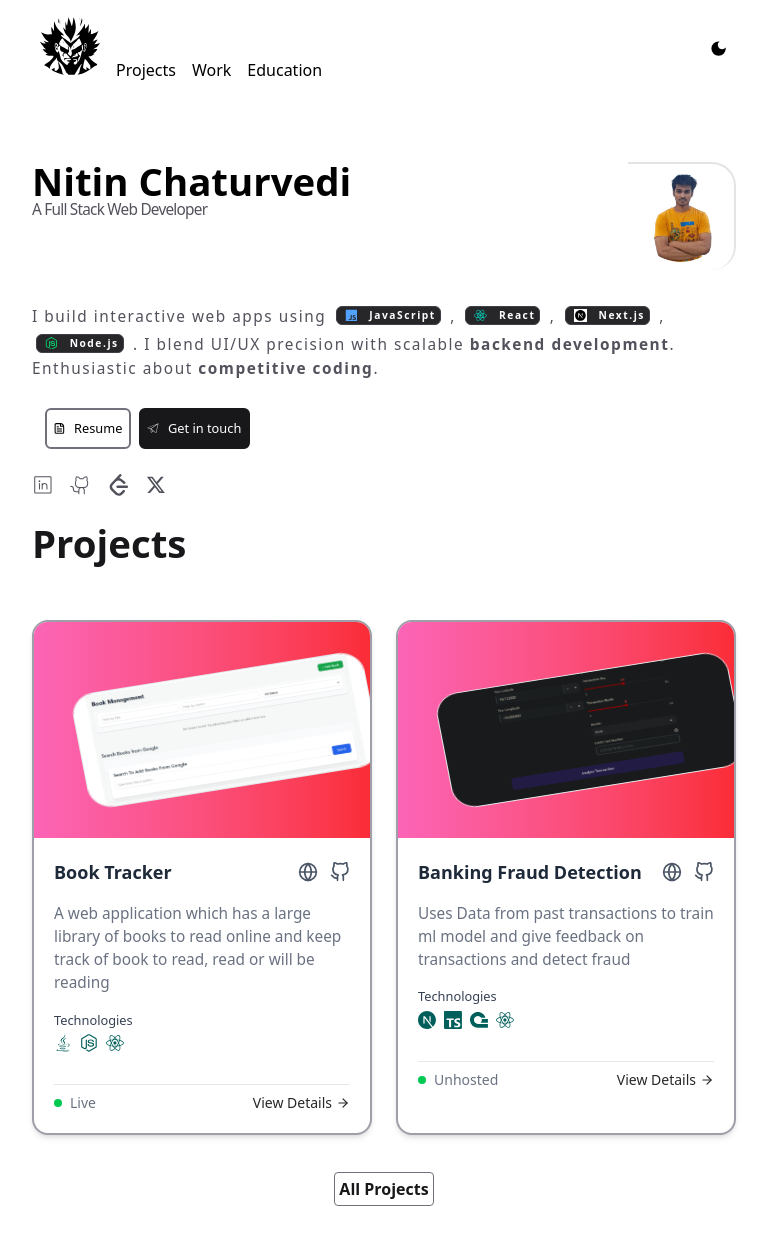
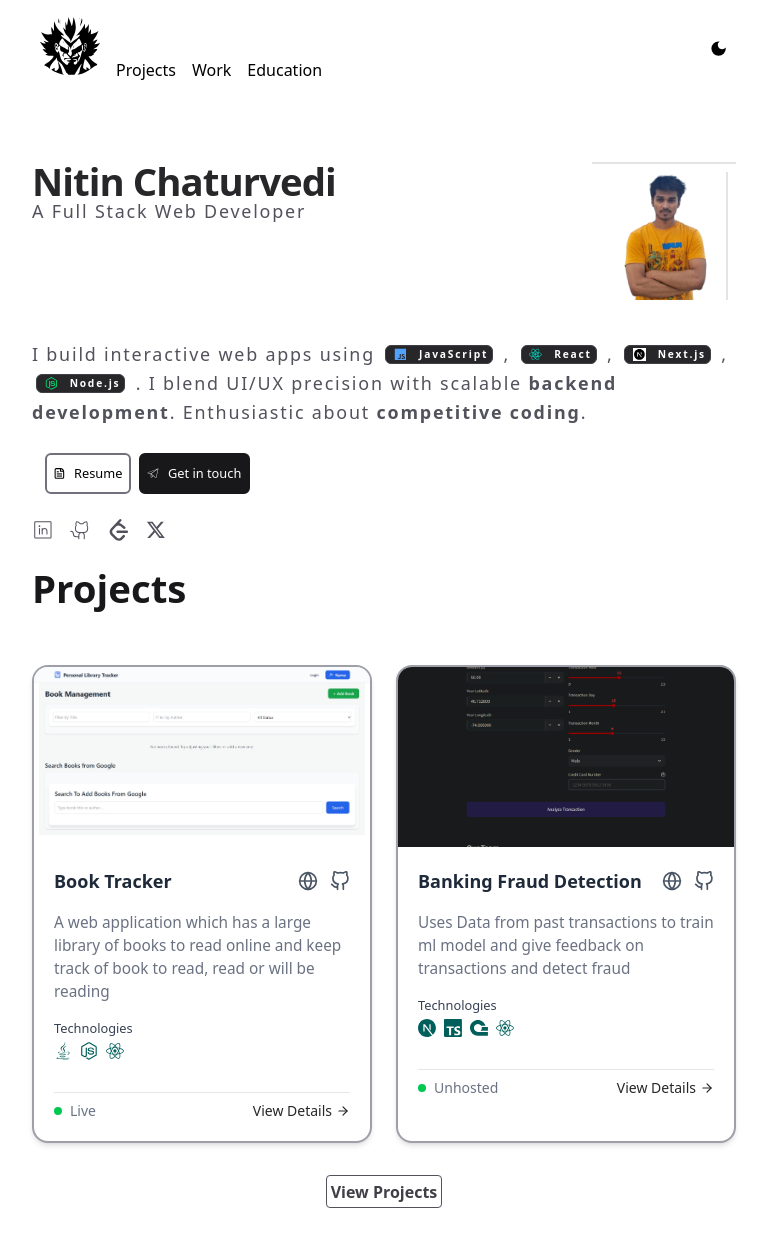
Before and after one commit to chaturvedinitin/PortfolioNitinChaturvedi, a React (Vite) app in the folder frontend/: page / in a window 1280 px wide. Shown: the whole page, without its empty margins (256-1023 px from the left). Built offline with nearby package versions, Linux system fonts and the light colour scheme.

Commit message:
Made some changes

```diff
--- a/frontend/src/components/Card.jsx
+++ b/frontend/src/components/Card.jsx
@@ -6,14 +6,13 @@ const Card = ({ project }) => {
   return (
     <div className="bg-white rounded-2xl shadow-md overflow-hidden hover:shadow-lg transition-shadow duration-300 border-2 border-zinc-400">
       {/* Project Image */}
-      <div className='bg-gradient-to-r from-pink-400 to-red-500 p-5'>
+
       <img
         src={image}
         alt={`${title} project screenshot`}
-        className="w-full h-[10vw] object-cover border border-zinc-200 rounded-3xl m-6 -rotate-z-10 -rotate-x-25 hover:blur-xs transform duration-500 ease-in-out"
+        className="w-full h-[14vw] object-cover hover:scale-120 transform duration-500 ease-in-out"
       />
 
-      </div>
 
       {/* Project Details */}
       <div className="flex flex-col justify-around p-5 space-y-4">
--- a/frontend/src/pages/Introduction.jsx
+++ b/frontend/src/pages/Introduction.jsx
@@ -43,20 +43,20 @@ const Introduction = () => {
         <div className='flex flex-col p-4 md:p-6 lg:p-8 min-h-screen'>
             <div className='flex flex-col md:flex-row'>
                 <div className='flex flex-col order-2 md:order-1'>
-                    <span className='text-4xl sm:text-5xl md:text-6xl lg:text-[3vw] font-bold'>Nitin Chaturvedi</span>
-                    <span className='text-lg sm:text-xl md:text-2xl lg:text-[1.2vw] text-zinc-600 tracking-tighter'>A Full Stack Web Developer</span>
+                    <span className='text-4xl sm:text-5xl md:text-6xl lg:text-[3vw] font-extrabold tracking-tight text-zinc-800'>Nitin Chaturvedi</span>
+                    <span className='text-lg sm:text-xl md:text-2xl lg:text-[1.4vw] text-zinc-600 tracking-widest'>A Full Stack Web Developer</span>
                 </div>
-                <div className='ml-auto border-t-2 border-r-2 rounded-e-3xl border-t-zinc-200 border-r-zinc-200 p-1 md:p-2 mb-4 md:mb-0 order-1 md:order-2'>
+                <div className='ml-auto border-t-2 border-zinc-200 p-1 md:p-2 mb-4 md:mb-0 order-1 md:order-2'>
                     <Link to="/">
                         <img
                             src={Logo}
                             alt="no images found"
-                            className="w-16 h-16 sm:w-20 sm:h-20 md:w-24 md:h-24 lg:w-[7vw] lg:h-[7vw] rounded-full object-cover"
+                            className="w-16 h-16 border-r-2 sm:w-20 sm:h-20 md:w-24 md:h-24 lg:w-[10vw] lg:h-[10vw] border-zinc-200 object-cover"
                         />
                     </Link>
                 </div>
             </div>
-            <div className='mt-6 md:mt-8 text-base sm:text-lg md:text-xl lg:text-[1.2vw] text-zinc-600 tracking-wide md:tracking-widest leading-relaxed'>
+            <div className='mt-6 md:mt-8 text-base sm:text-lg md:text-xl lg:text-[1.4vw] text-zinc-600 tracking-wide md:tracking-widest leading-relaxed'>
                 I build interactive web apps using{' '}
                 {[
                     { name: 'JavaScript', icon: <IoLogoJavascript />, style: 'text-blue-400' },
@@ -131,8 +131,10 @@ const Introduction = () => {
                     <Card project={Project1} />
                     <Card project={Project2} />
                 </div>
-                <div className="text-zinc-900 font-semibold p-[0.4vw] flex items-center justify-center">
-                    <span className='border-1 border-zinc-500 rounded-sm p-1'>All Projects</span>
+                <div className="font-semibold flex items-center justify-center">
+                    <span className='border-1 text-zinc-700 border-zinc-600 rounded-sm p-[0.3vw] hover:scale-95 hover:border-black hover:text-black transition duration-150 ease-in-out'>
+                        <Link to="/">View Projects</Link>
+                    </span>
                 </div>
             </div>
 
```
